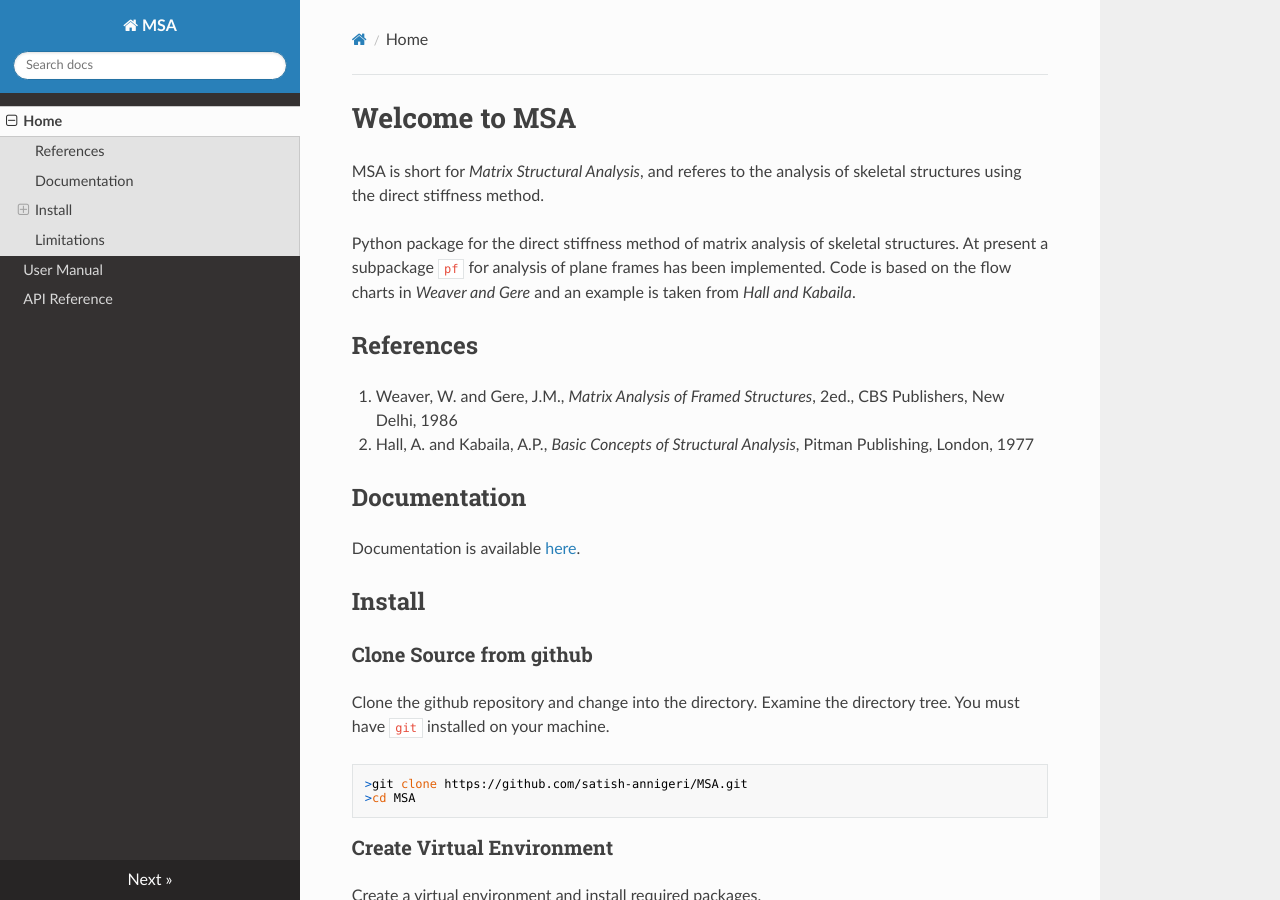
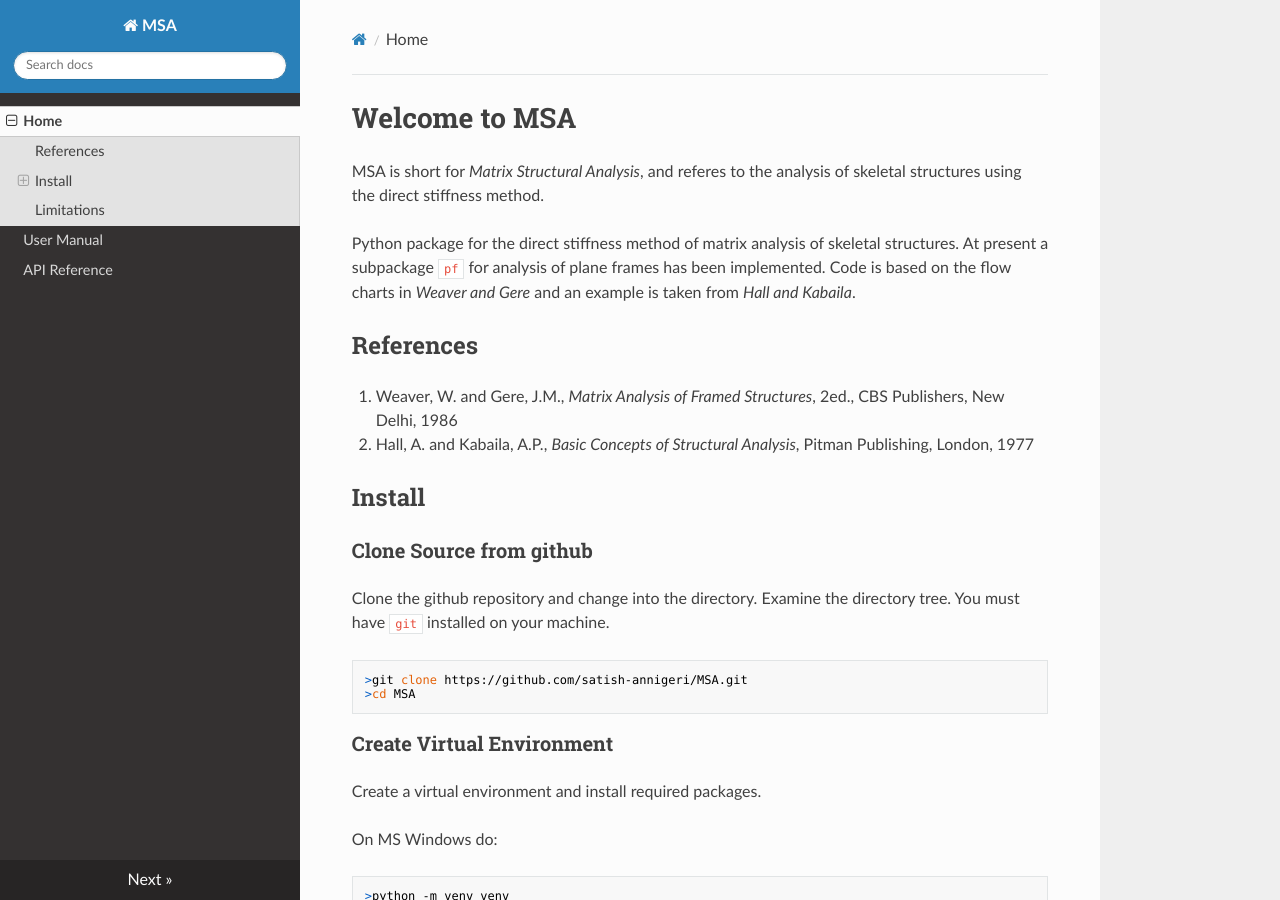
Before and after one commit to satish-annigeri/MSA, an MkDocs documentation site: the page built from docs/src/index.md, in a window 1280 px wide and 900 px high. Built offline with MkDocs 1.6.1, drawn with Linux system fonts in a browser that asks for light colours; nearby versions of some CDN libraries.

Commit message:
Deleted documentation link from index.md

```diff
--- a/docs/src/index.md
+++ b/docs/src/index.md
@@ -7,9 +7,6 @@ Python package for the direct stiffness method of matrix analysis of skeletal st
 ## References
 1. Weaver, W. and Gere, J.M., *Matrix Analysis of Framed Structures*, 2ed., CBS Publishers, New Delhi, 1986
 2. Hall, A. and Kabaila, A.P., *Basic Concepts of Structural Analysis*, Pitman Publishing, London, 1977
-
-## Documentation
-Documentation is available [here](https://satish-annigeri.github.io/MSA/).
 
 ## Install
 
```
